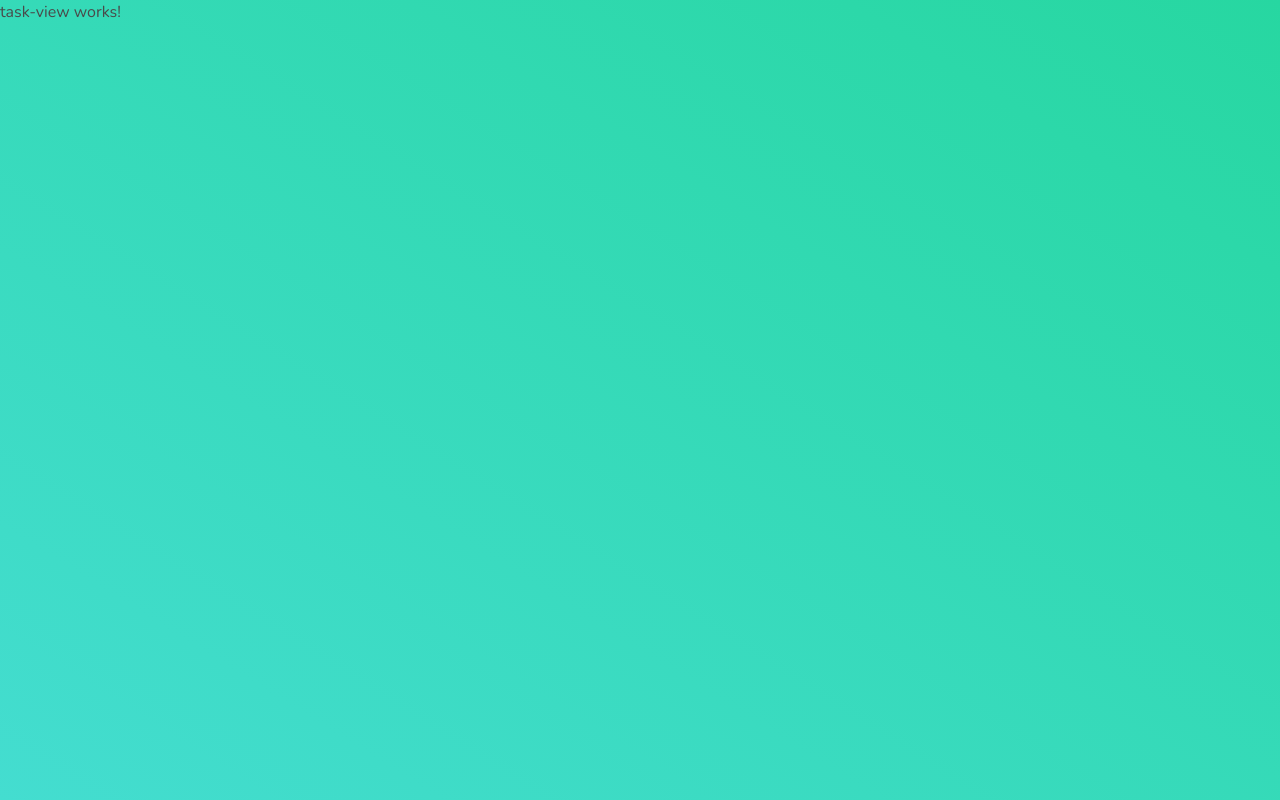
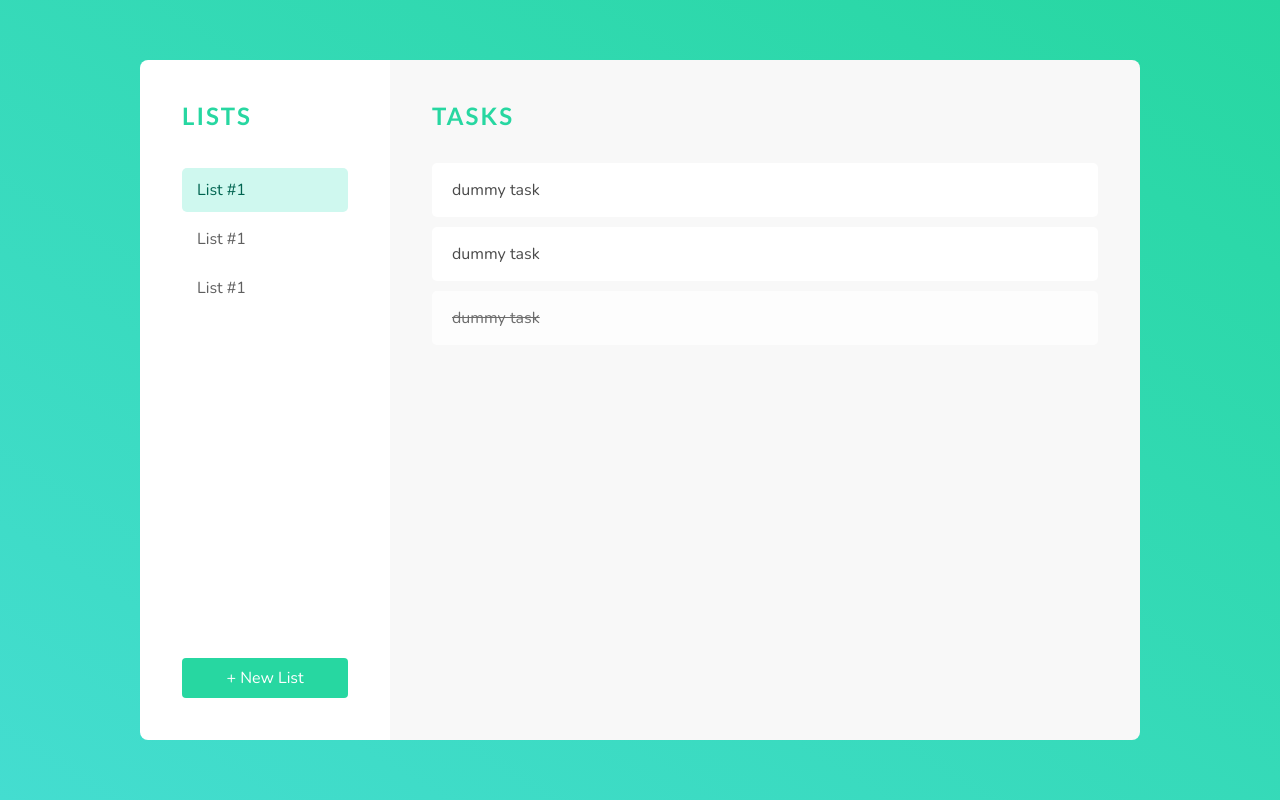
Before and after one commit to Dougie1993/ToDo, an Angular app: page / in a window 1280 px wide. Built offline with nearby package versions, Linux system fonts and the light colour scheme.

Commit message:
Task View Initial Created

```diff
--- a/src/app/app.component.ts
+++ b/src/app/app.component.ts
@@ -7,5 +7,5 @@
 })
 export class AppComponent {
   title = 'ToDo';
-  dev = 'true';
+
 }
--- a/src/app/layout/task-view/task-view.component.html
+++ b/src/app/layout/task-view/task-view.component.html
@@ -1 +1,42 @@
-<p>task-view works!</p>
+<div class="centered-content">
+    <div class="task-manager-container">
+        <div class="sidebar has-background white">
+            <h1 class="title text has-text-primary">
+                Lists
+            </h1>
+            <div class="list-menu">
+                <a class="list-menu-item is-active">
+                    <p>
+                        List #1
+                    </p>
+                </a>
+                <a class="list-menu-item">
+                    <p>
+                        List #1
+                    </p>
+                </a>
+                <a class="list-menu-item">
+                    <p>
+                        List #1
+                    </p>
+                </a>
+            </div>
+            <button class="button is-primary has-text-white">+ New List</button>
+        </div>
+        <div class="task-list-container has-background-light">
+            <h1 class="title text has-text-primary">
+                Tasks
+            </h1>
+
+            <div class="task">
+                <p>dummy task</p>
+            </div>
+            <div class="task">
+                <p>dummy task</p>
+            </div>
+            <div class="task complete">
+                <p>dummy task</p>
+            </div>
+        </div>
+    </div>
+</div>
--- a/src/app/layout/task-view/task-view.component.scss
+++ b/src/app/layout/task-view/task-view.component.scss
@@ -0,0 +1,94 @@
+@import '../../../main-styles.scss';
+
+.centered-content {
+    display: flex;
+    align-items: center;
+    justify-content: center;
+    width: 100%;
+    height: 100%;
+
+}
+
+.task-manager-container {
+    display: flex;
+    width: 100%;
+    height: 100%;
+    max-width: 1000px;
+    max-height: 680px;
+}
+
+
+.sidebar {
+    display: flex;
+    flex-direction: column;
+    background: white;
+    width: 250px;
+    padding: 42px;
+    border-top-left-radius: 8px;
+    border-bottom-left-radius: 8px;
+}
+
+
+.task-list-container {
+    display: flex;
+    flex-direction: column;
+    flex-grow: 1;
+    padding: 42px;
+    border-top-right-radius: 8px;
+    border-bottom-right-radius: 8px;
+}
+
+.title {
+    font-family: 'Lato';
+    font-size: 24px;
+    text-transform: uppercase;
+    letter-spacing: 2px;
+}
+
+.list-menu {
+    display: flex;
+    flex-direction: column;
+    flex-grow: 1;
+    margin-top: 15px;
+
+    .list-menu-item {
+        display: flex;
+        align-items: center;
+        padding: 10px 15px;
+        width: 100%;
+        border-radius: 5px;
+        color: #5f5f5f;
+        margin-bottom: 5px;
+
+        &:hover {
+            background: $light;
+        }
+
+        &.is-active {
+            background: #cff8ef;
+            color: $dark-green;
+        }
+    }
+
+}
+
+.task {
+    background: white;
+    padding: 15px 20px;
+    border-radius: 5px;
+    margin-top: 10px;
+    transition: box-shadow 0.2s ease, transform 0.2s ease;
+    &:not(.complete) {
+        cursor: pointer;
+        &:active {
+            transform: scale(0.95);
+        }
+        &:hover {
+            box-shadow: 0 0 0 5px #eeeeee;
+        }
+    }
+    &.complete {
+        text-decoration: line-through;
+        opacity: 80%;
+    }
+}
```
Also changed, not shown: 1 other file (tests, documents, lock files or other folders).
